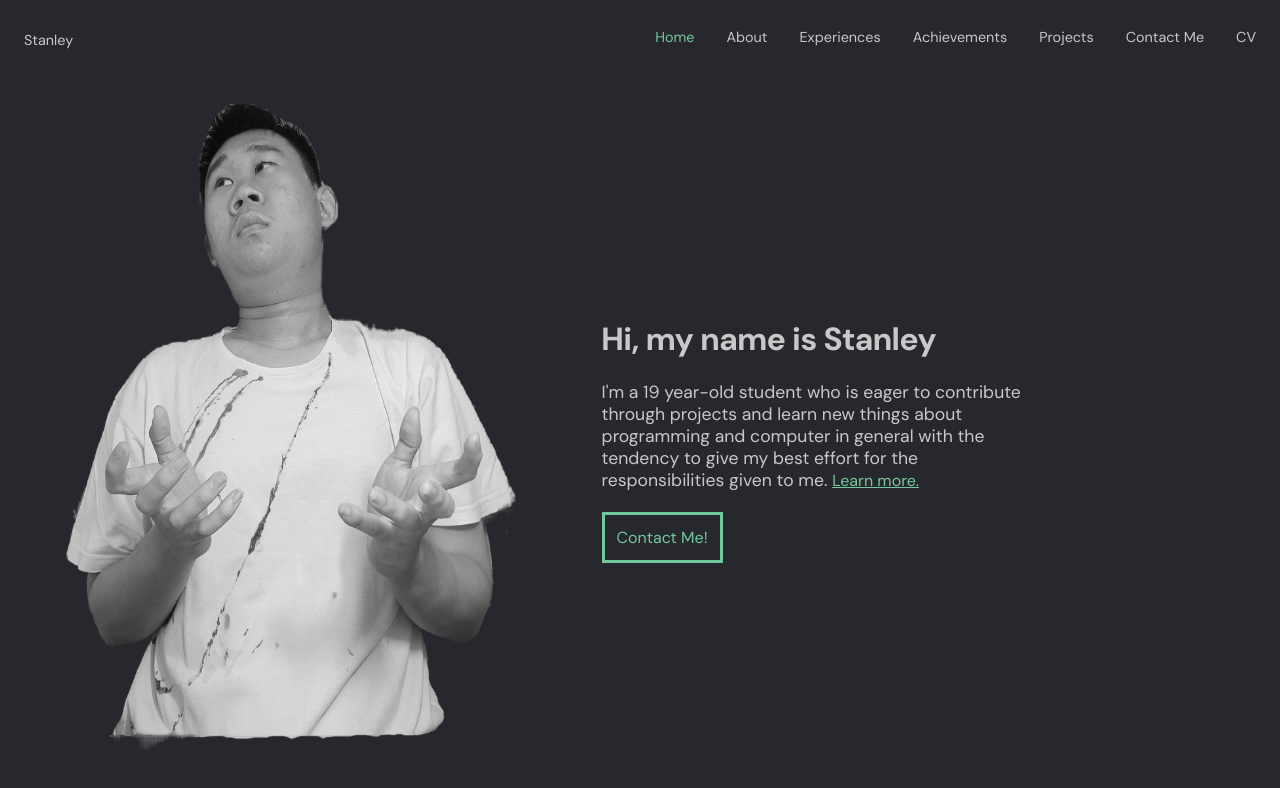
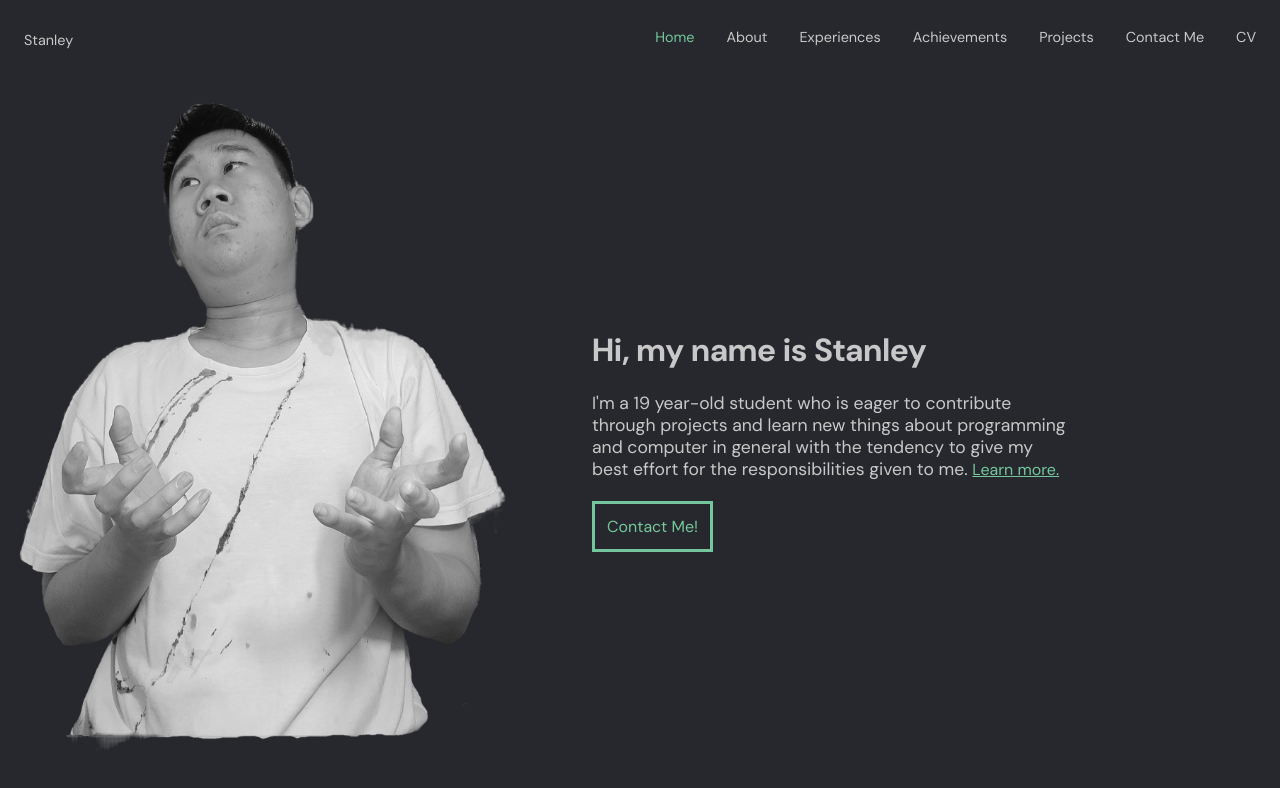
Before and after one commit to StanleyJo-37/portofolio-website, a React (Vite) app in the folder frontend/: page / in a window 1280 px wide. Shown: the top 788 px of the page. Built offline with nearby package versions, Linux system fonts and the light colour scheme.

Commit message:
Moved CV Inline CSS to CV.css and Added a New Section in App.tsx

```diff
--- a/frontend/src/Pages/App.css
+++ b/frontend/src/Pages/App.css
@@ -1,6 +1,6 @@
-#main-content {
-  height: 90%;
-  width: 100%;
+#intro-content {
+  display: flex;
+  flex-flow: row nowrap;
 }
 
 #my-photo {
--- a/frontend/src/Pages/App.tsx
+++ b/frontend/src/Pages/App.tsx
@@ -1,4 +1,5 @@
 import './App.css'
+import './Page.css'
 import Navbar from '../Util/Navbar'
 import Button from '../Util/Button'
 // import LineDecoration from './Decorations/LineDecoration'
@@ -19,9 +20,9 @@ function App() {
             { label: 'CV', link: '/CV', active: false, openInNewTab: true, },
         ]}
       />
-      <div id="main-content">
-        <img src="/images/png/main-photo.png" alt="My Photo" id='my-photo' />
-        <div id="right">
+      <div id='intro-content' className='first-section'>
+        <img src='/images/png/main-photo.png' alt='My Photo' id='my-photo' />
+        <div id='right'>
           <h1 id='intro-title' className='intro-text'>Hi, my name is Stanley</h1>
           <br />
             <p id='brief-intro' className='intro-text'>
@@ -34,6 +35,10 @@ function App() {
           <Button link='/Contacts' id='intro' color='bg-dark' label='Contact Me!' buttonType='button' />
         </div>
       </div>
+
+      <div className='full-page'>
+
+      </div>
     </>
   )
 }
--- a/frontend/src/Pages/CV.css
+++ b/frontend/src/Pages/CV.css
@@ -0,0 +1,4 @@
+#cv {
+    width: 100vw;
+    height: 100vh;
+}
--- a/frontend/src/Pages/CV.tsx
+++ b/frontend/src/Pages/CV.tsx
@@ -7,11 +7,8 @@ const CV: React.FC = () =>
         <>
             <iframe
                 title='CV Stanley Jonathan Wahjudi-Mei-2024'
+                id='cv'
                 src="/pdf/CV Stanley Jonathan Wahjudi-Mei-2024.pdf"
-                style={{
-                    width: "100vw",
-                    height: "100vh",
-                }}
             ></iframe>
         </>
     );
--- /dev/null
+++ b/frontend/src/Pages/Page.css
@@ -0,0 +1,9 @@
+.full-page {
+    width: 100%;
+    height: 100%;
+}
+
+.first-section {
+    width: 100%;
+    height: 90%;
+}
```
